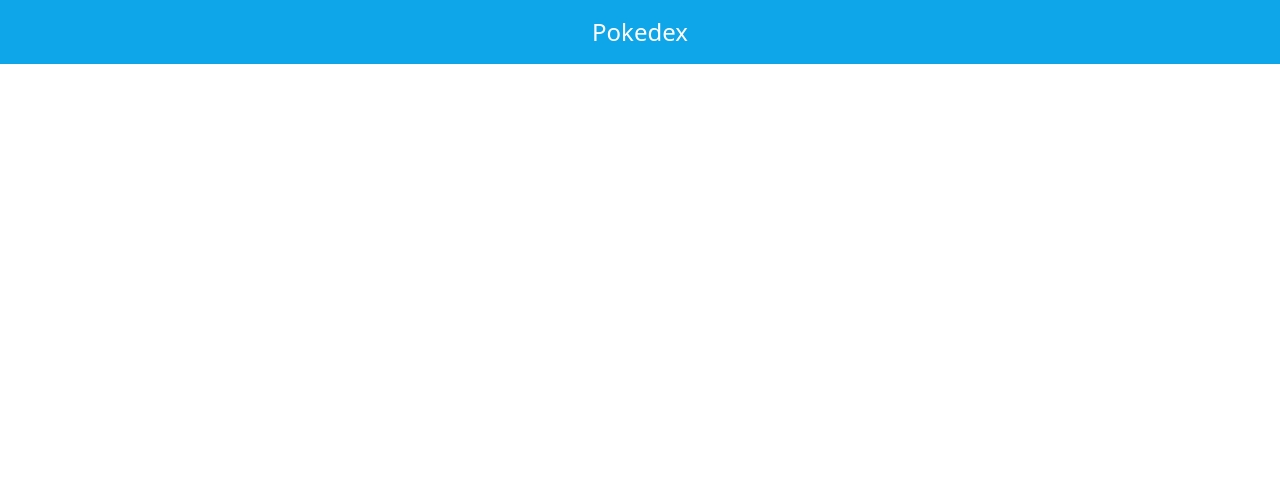
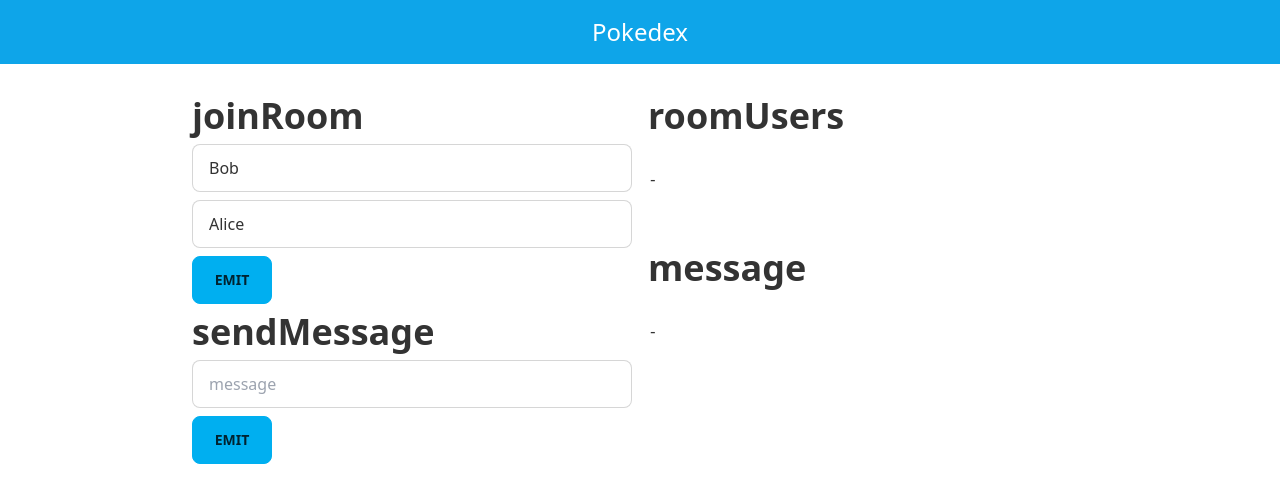
Before and after one commit to runyasak/only-chat-app-web, a Vue app: page /dev in a window 1280 px wide. Before the commit this address had no page. Shown: the top 502 px of the page. Built offline with nearby package versions, Linux system fonts and the light colour scheme; no server answers.

Commit message:
feat: implement socket.io

```diff
--- a/package.json
+++ b/package.json
@@ -10,8 +10,10 @@
     "lint": "eslint . --ext .vue,.js,.jsx,.cjs,.mjs,.ts,.tsx,.cts,.mts --fix --ignore-path .gitignore"
   },
   "dependencies": {
+    "@vueuse/core": "^9.5.0",
     "daisyui": "^2.33.0",
     "pinia": "^2.0.23",
+    "socket.io-client": "^4.5.3",
     "vue": "^3.2.41",
     "vue-router": "^4.1.5"
   },
--- a/src/pages/ChatDetailPage.vue
+++ b/src/pages/ChatDetailPage.vue
@@ -1 +1,39 @@
-<template>hello chat</template>
+<script setup lang="ts">
+import openSocket from "socket.io-client";
+import { ref } from "vue";
+import { useRoute } from "vue-router";
+
+const route = useRoute();
+
+const message = ref("");
+
+const socket = openSocket("http://192.168.0.119:3000");
+
+socket.emit("joinRoom", {
+  username: "Bob",
+  room: ["Bob", route.query.name || ""]
+    .sort((a, b) => (a > b ? 1 : -1))
+    .join("/"),
+});
+
+socket.on("roomUsers", ({ room, users }) => {
+  console.log(room, users);
+});
+
+socket.on("message", (message) => {
+  console.log("------- message -------");
+  console.log(message);
+  console.log("XXXXXXX message XXXXXXX");
+});
+
+const onSendMessage = (newMessage: string) =>
+  socket.emit("chatMessage", newMessage);
+</script>
+
+<template>
+  hello chat
+  <input class="input input-bordered" type="text" v-model="message" />
+  <button class="btn btn-primary" @click="onSendMessage(message)">
+    Submit
+  </button>
+</template>
--- /dev/null
+++ b/src/pages/DevPage.vue
@@ -0,0 +1,97 @@
+<script setup lang="ts">
+import openSocket from "socket.io-client";
+import { ref } from "vue";
+
+const user1 = ref("Bob");
+
+const user2 = ref("Alice");
+
+const message = ref("");
+
+const roomUsersResponse = ref(null);
+
+const messageResponse = ref(null);
+
+const socket = openSocket("http://192.168.0.119:3000");
+
+const onEmitJoinRoom = (newUser1: string, newUser2: string) =>
+  socket.emit("joinRoom", {
+    username: newUser1,
+    room: [newUser1, newUser2].sort((a, b) => (a > b ? 1 : -1)).join("/"),
+  });
+
+socket.on("roomUsers", (response) => {
+  roomUsersResponse.value = response;
+});
+
+socket.on("message", (response) => {
+  console.log("------- message -------");
+  console.log(message);
+  console.log("XXXXXXX message XXXXXXX");
+  messageResponse.value = response;
+});
+
+const onSendMessage = (newMessage: string) =>
+  socket.emit("chatMessage", newMessage);
+</script>
+
+<template>
+  <div class="max-w-4xl mx-auto grid grid-cols-2 gap-4">
+    <div class="flex flex-1 flex-col gap-2">
+      <div class="flex flex-col gap-2">
+        <span class="text-4xl font-bold">joinRoom</span>
+        <input
+          type="text"
+          class="input input-bordered"
+          v-model="user1"
+          placeholder="user1"
+        />
+        <input
+          type="text"
+          class="input input-bordered"
+          v-model="user2"
+          placeholder="user2"
+        />
+        <button
+          class="btn btn-primary w-20"
+          @click="onEmitJoinRoom(user1, user2)"
+        >
+          Emit
+        </button>
+      </div>
+
+      <div class="flex flex-col gap-2">
+        <span class="text-4xl font-bold">sendMessage</span>
+        <input
+          type="text"
+          class="input input-bordered"
+          v-model="message"
+          placeholder="message"
+        />
+        <button class="btn btn-primary w-20" @click="onSendMessage(message)">
+          Emit
+        </button>
+      </div>
+    </div>
+
+    <div class="flex flex-1 flex-col gap-2">
+      <div class="flex flex-col gap-2">
+        <span class="text-4xl font-bold">roomUsers</span>
+        <pre>
+        <code>
+{{ roomUsersResponse || '-' }}
+        </code>
+      </pre>
+      </div>
+
+      <div class="flex flex-col gap-2">
+        <span class="text-4xl font-bold">message</span>
+        <pre>
+        <code>
+{{ messageResponse || '-' }}
+        </code>
+      </pre>
+      </div>
+    </div>
+  </div>
+</template>
--- a/src/router/index.ts
+++ b/src/router/index.ts
@@ -10,9 +10,14 @@
       component: HomePage,
     },
     {
-      path: "/chats/:id",
-      name: "chats-id",
+      path: "/chat-room",
+      name: "chat-room",
       component: () => import("@/pages/ChatDetailPage.vue"),
+    },
+    {
+      path: "/dev",
+      name: "dev",
+      component: () => import("@/pages/DevPage.vue"),
     },
   ],
 });
```
Also changed, not shown: 1 other file (tests, documents, lock files or other folders).
